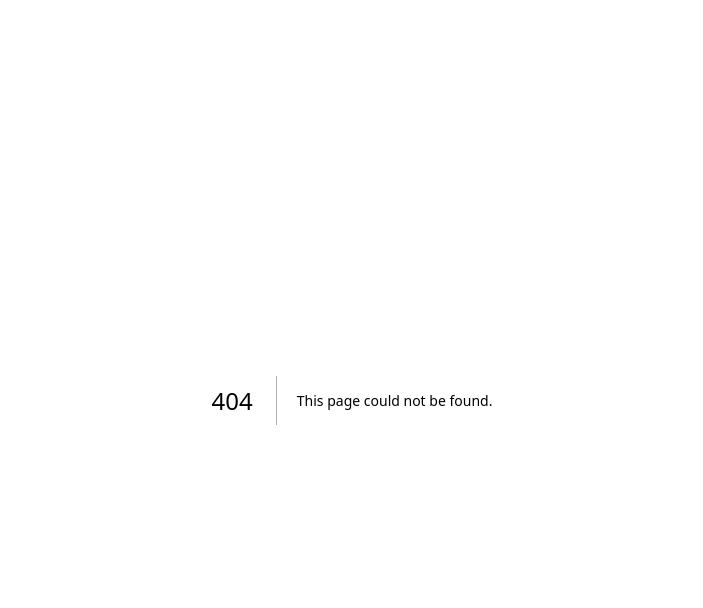
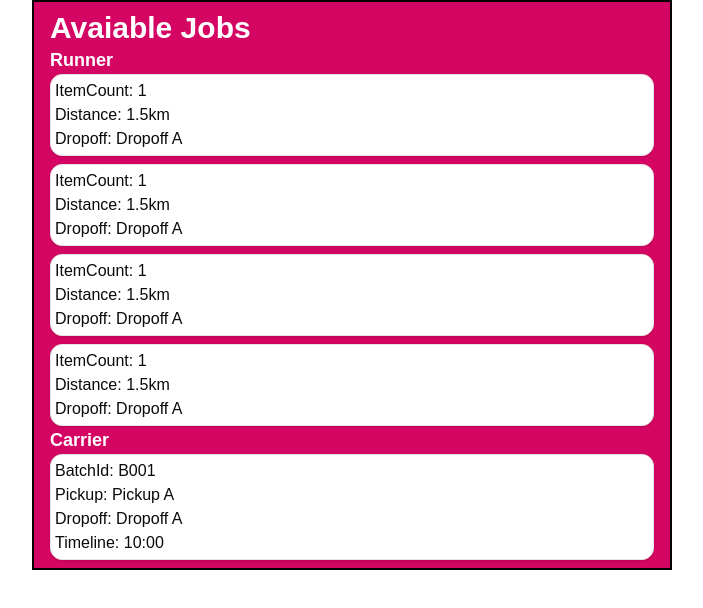
Before and after one commit to viruskizz/42bangkok_hackathon-asia-2024, a Next.js app: page /jobs in a window 1280 px wide. Before the commit this address had no page. Shown: the top 608 px of the page, without its empty margins (288-991 px from the left). Built offline with nearby package versions, Linux system fonts and the light colour scheme.

Commit message:
add jobs page components and page

```diff
--- /dev/null
+++ b/app/(jobs)/_components/JobItem.tsx
@@ -0,0 +1,98 @@
+import {
+  Card,
+  CardContent,
+  CardDescription,
+  CardFooter,
+  CardHeader,
+  CardTitle,
+} from "@/components/ui/card";
+import Link from "next/link";
+
+export type TRunnerItem = {
+  id: string;
+  dropoff: {
+    id: string;
+    name: string;
+  };
+  itemCount: string;
+  distance: string;
+  orders: [
+    {
+      id: string;
+      location: string;
+      items: {
+        id: string;
+        name: string;
+        quantity: string;
+      }[];
+    }
+  ];
+};
+
+export type TCarrierItem = {
+  id: string;
+  dropoff: {
+    id: string;
+    name: string;
+  };
+  batchId: string;
+  pickup: {
+    id: string;
+    name: string;
+  };
+  timeline: {
+    standby: string;
+    trainline: {
+      time: string;
+      name: string;
+    }[];
+    dropoff: {
+      time: string;
+      name: string;
+    };
+  };
+};
+
+export type TJobItem = {
+  runner: TRunnerItem;
+  carrier: TCarrierItem;
+};
+
+function RunnerItem(props: { data: TRunnerItem }) {
+  const { data } = props;
+  return (
+    <Card className="p-1">
+      <Link href={`runner/${data.id}`}>
+        <p>ItemCount: {data.itemCount}</p>
+        <p>Distance: {data.distance}</p>
+        <p>Dropoff: {data.dropoff.name}</p>
+      </Link>
+    </Card>
+  );
+}
+
+function CarrierItem(props: { data: TCarrierItem }) {
+  const { data } = props;
+  return (
+    <Card className="p-1">
+      <Link href={`carrier/${data.id}`}>
+        <p>BatchId: {data.batchId}</p>
+        <p>Pickup: {data.pickup.name}</p>
+        <p>Dropoff: {data.dropoff.name}</p>
+        <p>Timeline: {data.timeline.standby}</p>
+      </Link>
+    </Card>
+  );
+}
+
+export function JobItem(
+  props: (TRunnerItem | TCarrierItem) & { type: "R" | "C" }
+) {
+  const { type } = props;
+
+  if (type === "R") {
+    return <RunnerItem data={props as TRunnerItem} />;
+  } else if (type === "C") {
+    return <CarrierItem data={props as TCarrierItem} />;
+  }
+}
--- /dev/null
+++ b/app/(jobs)/jobs/page.tsx
@@ -0,0 +1,165 @@
+import {
+  JobItem,
+  TCarrierItem,
+  TJobItem,
+  TRunnerItem,
+} from "@/app/(jobs)/_components/JobItem";
+
+export default function JobsPage() {
+  const data: { runner: TRunnerItem[]; carrier: TCarrierItem[] } = {
+    runner: [
+      {
+        id: "R001",
+        itemCount: "1",
+        distance: "1.5km",
+        orders: [
+          {
+            id: "O001",
+            location: "Location A",
+            items: [
+              {
+                id: "I001",
+                name: "Item A",
+                quantity: "1",
+              },
+              {
+                id: "I001",
+                name: "Item B",
+                quantity: "2",
+              },
+              {
+                id: "I001",
+                name: "Item C",
+                quantity: "1",
+              },
+              {
+                id: "I001",
+                name: "Item D",
+                quantity: "1",
+              },
+            ],
+          },
+        ],
+        dropoff: {
+          id: "D001",
+          name: "Dropoff A",
+        },
+      },
+      {
+        id: "R002",
+        itemCount: "1",
+        distance: "1.5km",
+        orders: [
+          {
+            id: "O002",
+            location: "Location B",
+            items: [
+              {
+                id: "I001",
+                name: "Item A",
+                quantity: "1",
+              },
+            ],
+          },
+        ],
+        dropoff: {
+          id: "D001",
+          name: "Dropoff A",
+        },
+      },
+      {
+        id: "R003",
+        itemCount: "1",
+        distance: "1.5km",
+        orders: [
+          {
+            id: "O003",
+            location: "Location C",
+            items: [
+              {
+                id: "I001",
+                name: "Item A",
+                quantity: "1",
+              },
+            ],
+          },
+        ],
+        dropoff: {
+          id: "D001",
+          name: "Dropoff A",
+        },
+      },
+      {
+        id: "R001",
+        itemCount: "1",
+        distance: "1.5km",
+        orders: [
+          {
+            id: "O001",
+            location: "Location A",
+            items: [
+              {
+                id: "I001",
+                name: "Item A",
+                quantity: "1",
+              },
+            ],
+          },
+        ],
+        dropoff: {
+          id: "D001",
+          name: "Dropoff A",
+        },
+      },
+    ],
+    carrier: [
+      {
+        id: "C001",
+        batchId: "B001",
+        pickup: {
+          id: "P001",
+          name: "Pickup A",
+        },
+        dropoff: {
+          id: "D001",
+          name: "Dropoff A",
+        },
+        timeline: {
+          standby: "10:00",
+          trainline: [
+            {
+              time: "10:30",
+              name: "Train A",
+            },
+            {
+              time: "11:00",
+              name: "Train B",
+            },
+          ],
+          dropoff: {
+            time: "11:30",
+            name: "Dropoff A",
+          },
+        },
+      },
+    ],
+  };
+
+  return (
+    <div className="px-4 py-2">
+      <h1 className="text-white font-black text-3xl">Avaiable Jobs</h1>
+      <h2 className="text-white font-bold text-lg">Runner</h2>
+      <div className="space-y-2">
+        {data.runner.map((job) => {
+          return <JobItem key={job.id} {...job} type="R" />;
+        })}
+      </div>
+      <h2 className="text-white font-bold text-lg">Carrier</h2>
+      <div className="space-y-2">
+        {data.carrier.map((job) => {
+          return <JobItem key={job.id} {...job} type="C" />;
+        })}
+      </div>
+    </div>
+  );
+}
--- a/app/layout.tsx
+++ b/app/layout.tsx
@@ -26,7 +26,7 @@ export default function RootLayout({
   return (
     <html lang="en">
       <body
-        className={`${geistSans.variable} ${geistMono.variable} antialiased`}
+        className={`${geistSans.variable} ${geistMono.variable} antialiased max-w-screen-sm m-auto border-black border-2 `}
       >
         {children}
       </body>
--- /dev/null
+++ b/app/template.tsx
@@ -0,0 +1,3 @@
+export default function Template({ children }: { children: React.ReactNode }) {
+  return <div className="bg-[#D50564]">{children}</div>;
+}
```
